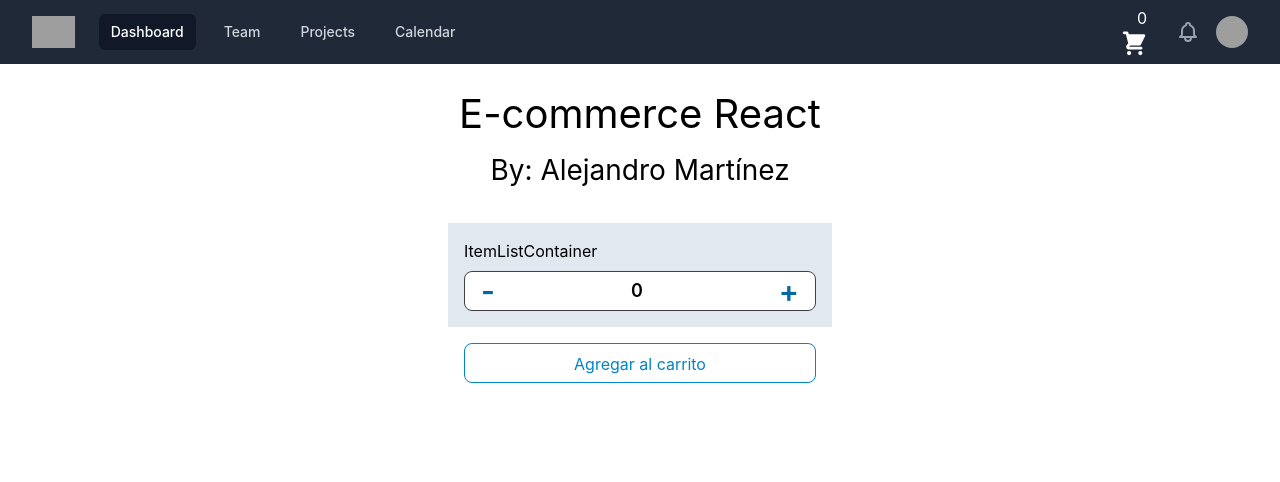
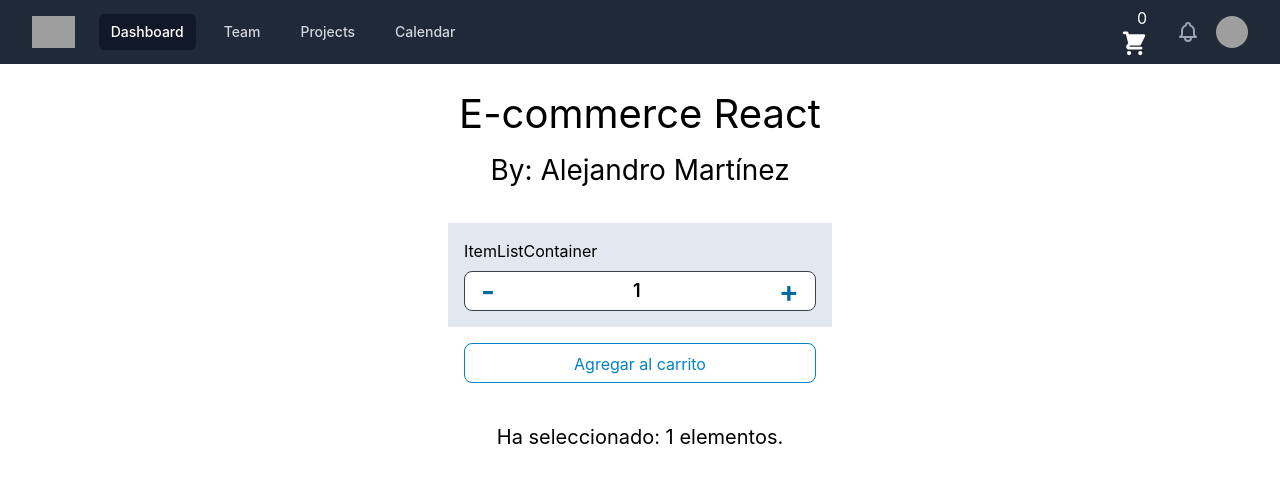
Before and after one commit to alemartinezz/ecommerce-react, a React (Create React App) app: page / in a window 1280 px wide. Shown: the top 482 px of the page. Built offline with nearby package versions, Linux system fonts and the light colour scheme; grey boxes are pictures that could not be loaded.

Commit message:
implementar con props

```diff
--- a/src/App.js
+++ b/src/App.js
@@ -9,7 +9,7 @@ function App() {
     <div className="App">
       <Navbar />
       <ItemListContainer greeting="E-commerce React" additionalMessage="By: Alejandro Martínez"/>
-      <ItemCount />
+      <ItemCount stock={5} initial={1}/>
     </div>
   );
 }
--- a/src/components/ItemCount/ItemCount.js
+++ b/src/components/ItemCount/ItemCount.js
@@ -1,17 +1,35 @@
 
 import { useState } from 'react';
 
-const ItemCount = () => {
+const ItemCount = ({stock, initial}) => {
 
-    const [count, setCount] = useState(0);
+    // Set initial count according to props
+    const [count, setCount] = useState(initial);
+
+    // Set initial stock
+    const [currentStock, setStock] = useState(stock - initial);
+
+    console.log("Stock: " + currentStock)
+    console.log("Count: " + count)
+    console.log("-----------")
+
+    const increment = () => {
+        if (currentStock > 0){
+            setCount(count + 1)
+            setStock(currentStock - 1)
+        }
+    };
 
     const decrement = () => {
-        setCount(count - 1)
+        if (count > 0) {
+            setCount(count - 1)
+            setStock(currentStock + 1)
+        }
     };
 
-    const increment = () => {
-        setCount(count + 1)
-    };
+    const onAdd = () => {
+
+    }
 
     return (
         <div className='grid w-96 m-auto mt-8'>
@@ -23,9 +41,11 @@ const ItemCount = () => {
                     <button className="text-3xl text-sky-700" onClick={increment}>+</button>
                 </div>
             </div>
-            <button className='p-2 m-4 h-10 hover:bg-slate-200 bg-white text-sky-600 border border-sky-600 rounded-lg'>Agregar al carrito</button>
+            <button className='p-2 m-4 h-10 hover:bg-slate-200 bg-white text-sky-600 border border-sky-600 rounded-lg' onClick={onAdd}>Agregar al carrito</button>
+
+            <p className='p-2 m-4 text-xl'>Ha seleccionado: {count} elementos.</p>
+
         </div>
-
     );
 };
 
```
